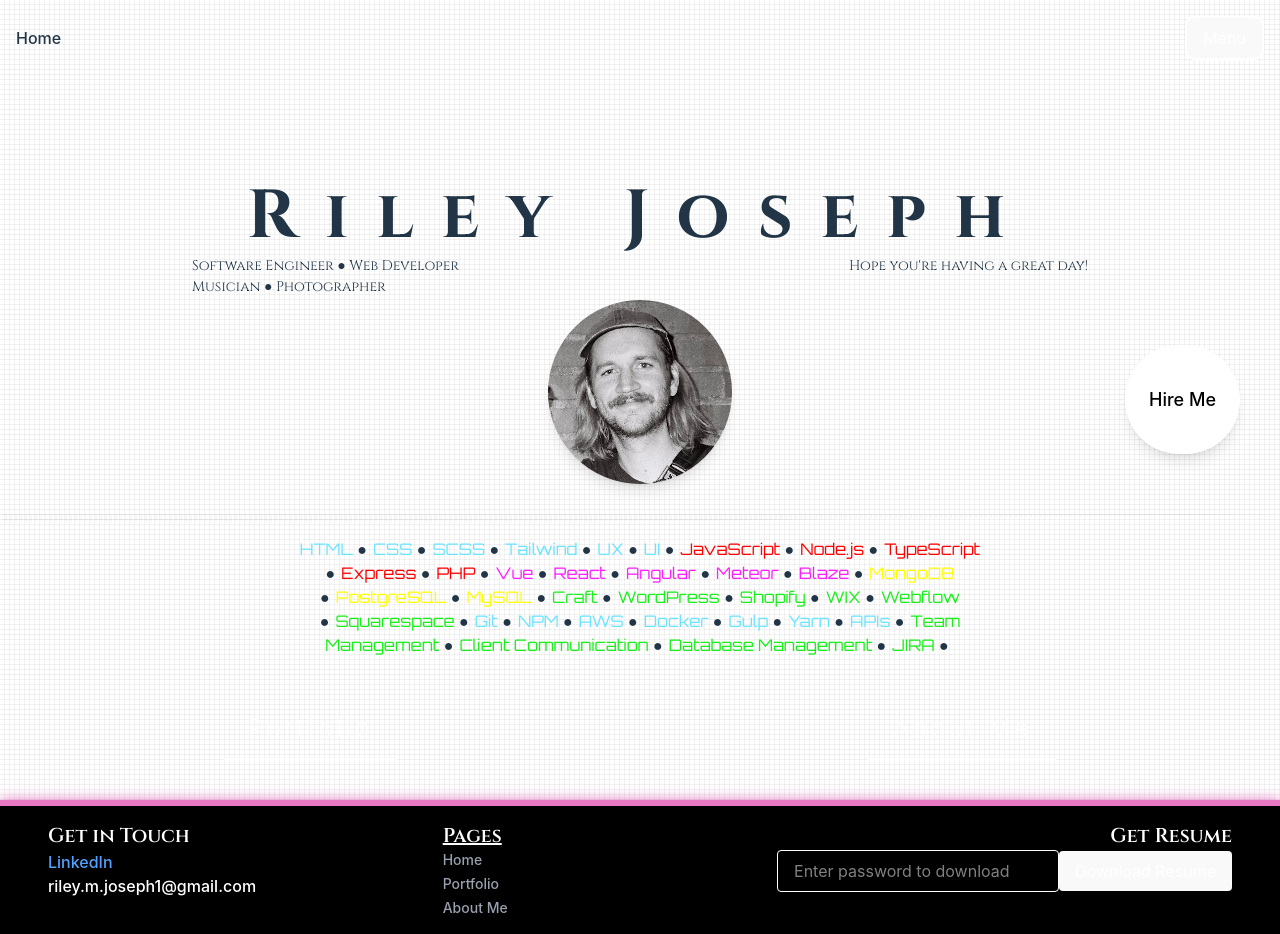
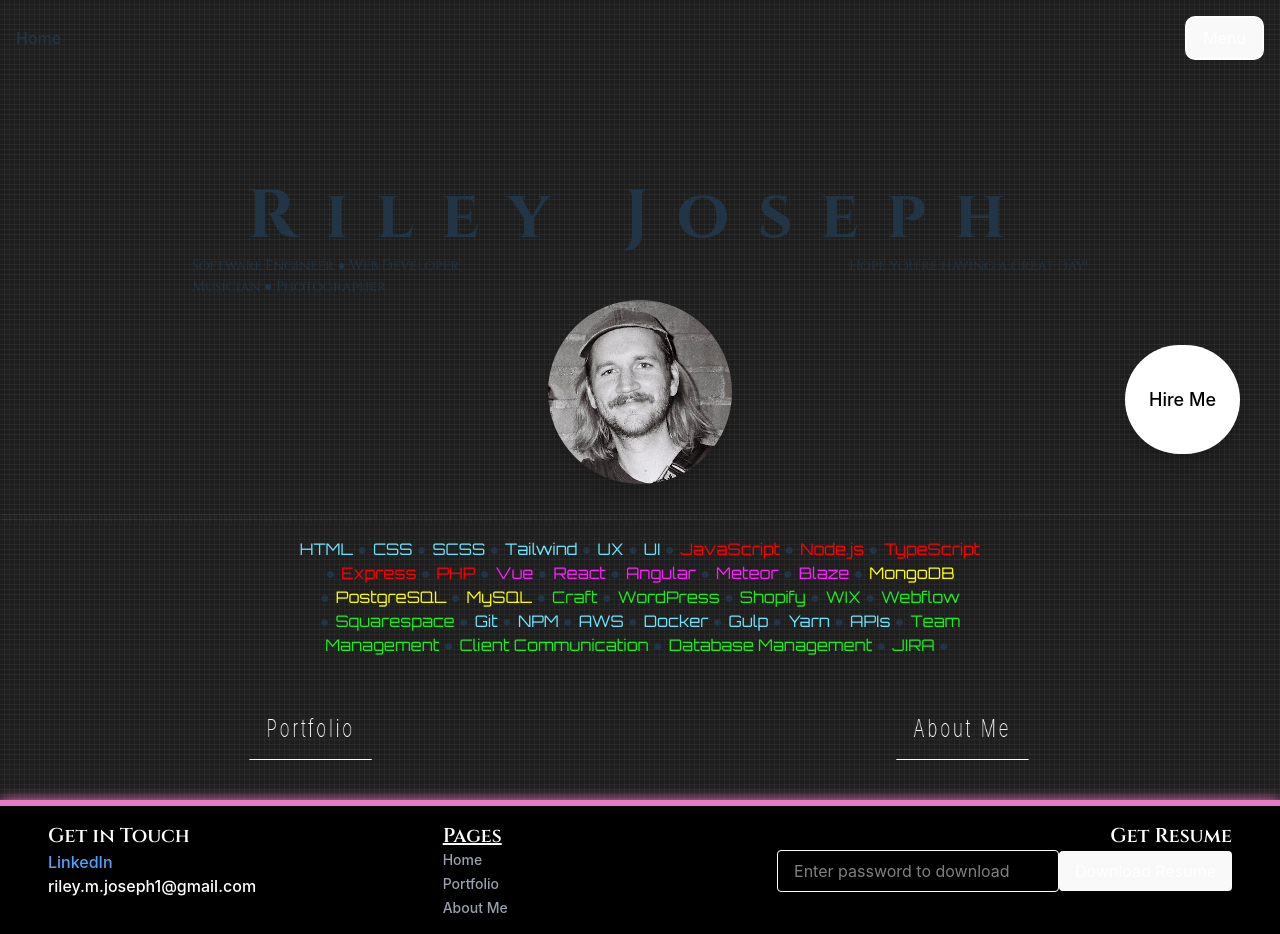
Before and after one commit to RileyJoseph/riley-joseph, a React (Vite) app: page / in a window 1280 px wide. Built offline with nearby package versions, Linux system fonts and the light colour scheme; a web font is replaced by a local one.

Commit message:
bg color

```diff
--- a/src/App.css
+++ b/src/App.css
@@ -15,6 +15,7 @@
 html, body {
   height: 100%;
   margin: 0;
+  background-color: #1e1e1e;
 }
 
 #root {
@@ -99,6 +100,9 @@ html, body {
   margin-right: 6px;
  }
 
+ .hire-me-btn{
+  transform: rotateY(45deg);
+ }
 
 
  .listen-body {
```
